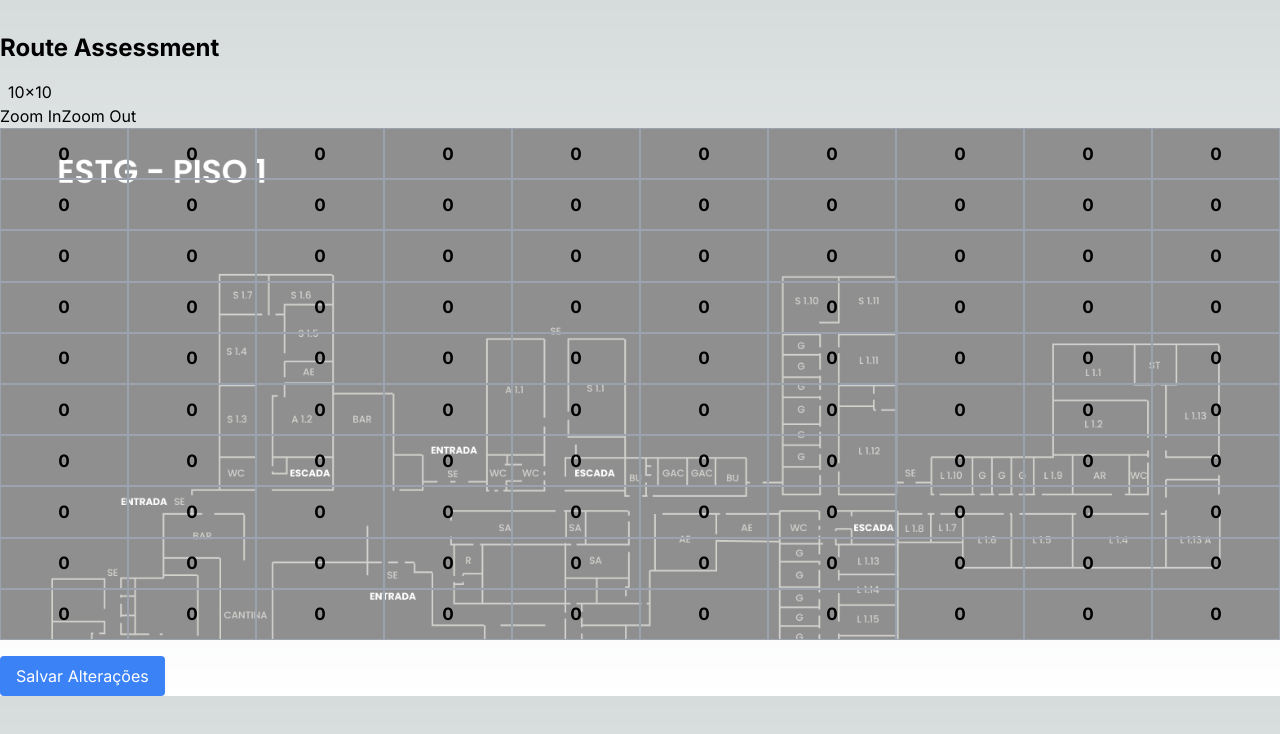
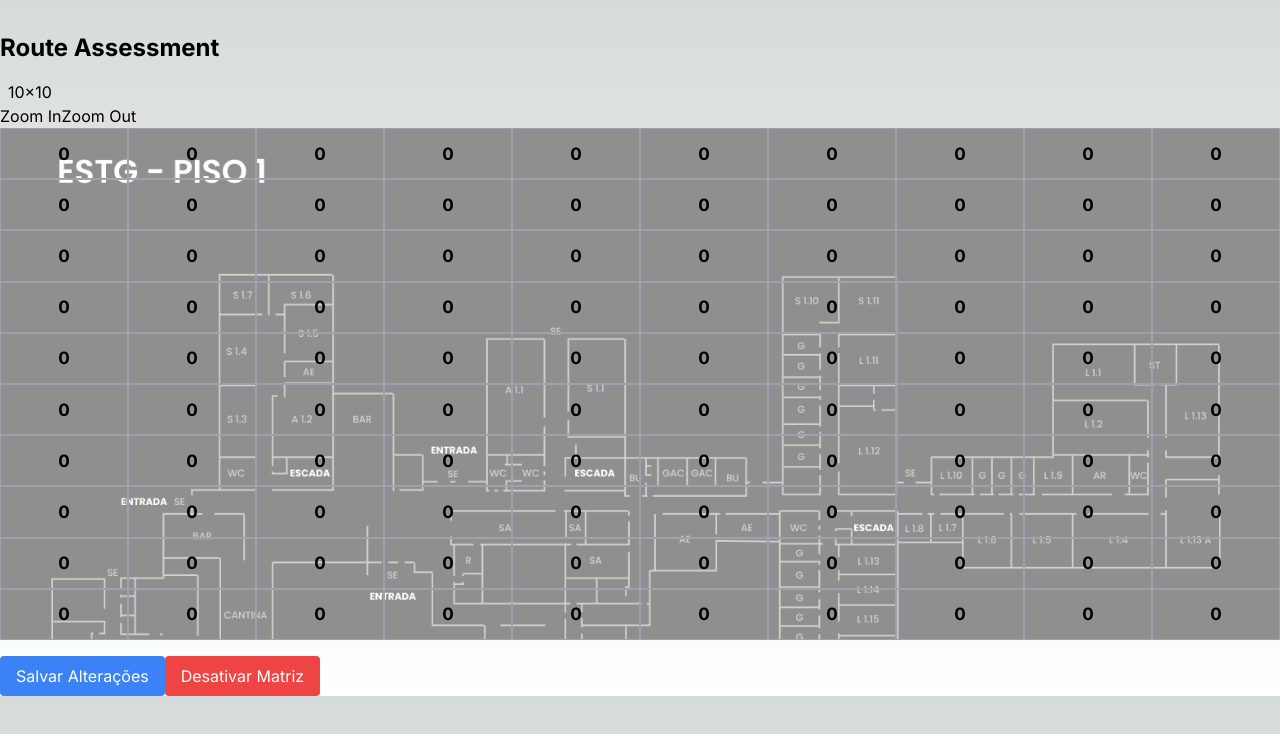
Before and after one commit to AAVANDRE10/projeto4, a Next.js app: page / in a window 1280 px wide. Shown: the top 734 px of the page. Built offline with nearby package versions, Linux system fonts and the light colour scheme.

Commit message:
add button ative and desative matrix

```diff
--- a/app/components/grid.js
+++ b/app/components/grid.js
@@ -10,6 +10,7 @@ const Grid = ({ onWeightChange }) => {
   const [matrix, setMatrix] = useState(generateMatrix(initialWeights, initialSize));
   const [zoomLevel, setZoomLevel] = useState(1);
   const [backgroundPosition, setBackgroundPosition] = useState({ x: 0, y: 0 });
+  const [matrixActive, setMatrixActive] = useState(true); // Estado para controlar se a matriz está ativa ou não
 
   useEffect(() => {
     function calculateCellSize() {
@@ -30,6 +31,7 @@ const Grid = ({ onWeightChange }) => {
   }, [weights, size]);
 
   const handleSquareClick = (row, col) => {
+    if (!matrixActive) return; // Verificar se a matriz está ativa antes de permitir a modificação
     const index = (row - 1) * size + (col - 1);
     const newWeights = [...weights];
     const currentWeight = newWeights[index];
@@ -49,13 +51,17 @@ const Grid = ({ onWeightChange }) => {
   const handleZoom = (direction) => {
     if (direction === 'in') {
       setZoomLevel(prevZoom => prevZoom + 0.1);
-	    setSize(prevSize => prevSize + 1);
+      setSize(prevSize => prevSize + 1);
     } else {
       if (size > 1) {
         setZoomLevel(prevZoom => Math.max(prevZoom - 0.1, 0.1));
         setSize(prevSize => Math.max(prevSize - 1, 1));
       }
     }
+  };
+
+  const handleToggleMatrix = () => {
+    setMatrixActive(prevActive => !prevActive); // Inverte o estado da matriz
   };
 
   const handleSaveChanges = () => {
@@ -126,6 +132,9 @@ const Grid = ({ onWeightChange }) => {
         </div>
       </div>
       <button onClick={handleSaveChanges} className="mt-4 px-4 py-2 bg-blue-500 text-white rounded hover:bg-blue-600">Salvar Alterações</button>
+      <button onClick={handleToggleMatrix} className="mt-4 px-4 py-2 bg-red-500 text-white rounded hover:bg-red-600">
+        {matrixActive ? 'Desativar Matriz' : 'Ativar Matriz'}
+      </button>
     </>
   );
 };
```
